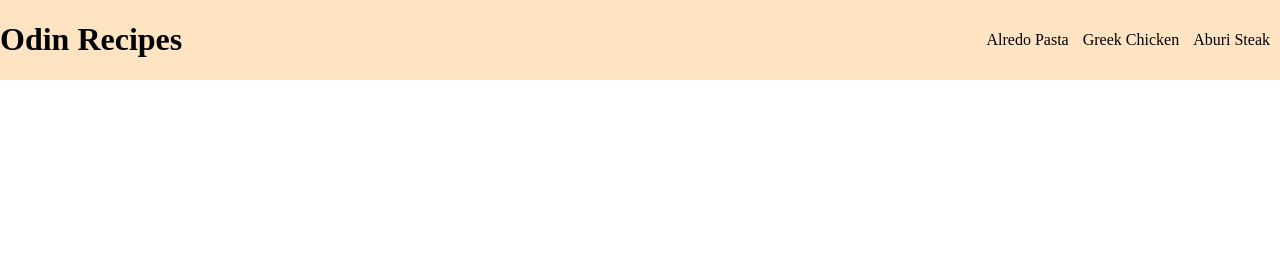
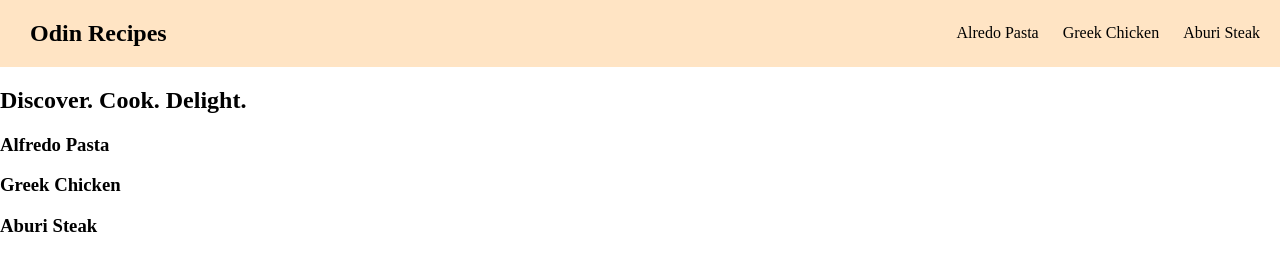
Before and after one commit to JustinL197/odin-recipes, a plain HTML site: page index.html in a window 1280 px wide. Drawn offline with Linux system fonts and the light colour scheme.

Commit message:
styling of index.html

```diff
--- a/css/global.css
+++ b/css/global.css
@@ -1,5 +1,9 @@
 body{
     margin:0;
+}
+
+.nav-bar__heading{
+    padding-left: 30px;
 }
 
 .nav-bar__heading-link{
@@ -11,12 +15,16 @@ body{
     justify-content: space-between;
     align-items: center;
     background-color: bisque;
-
 }
 
 .nav-bar__list-item{
     display:inline;
-    padding-right: 10px;
+
+    margin-right: 20px;
+}
+
+.nav-bar__list-item:hover{
+    text-shadow: 0 0 10px rgb(222, 56, 19);
 }
 
 .nav-bar__link{
--- a/index.html
+++ b/index.html
@@ -9,18 +9,31 @@
 </head>
 <body>
     <header>
-        <div class="nav-bar">
+        <nav class="nav-bar">
             <h1 class="nav-bar__heading"><a href=index.html class="nav-bar__heading-link">Odin Recipes</h1></a>
             <ul class="nav-bar__list">
                 <li class="nav-bar__list-item"><a href="./recipes/alfredo-pasta.html" class="nav-bar__link">Alredo Pasta</a></li>
                 <li class="nav-bar__list-item"><a href="./recipes/greek-chicken.html" class="nav-bar__link">Greek Chicken</a></li>
                 <li class="nav-bar__list-item"><a href="./recipes/aburi-steak.html" class="nav-bar__link">Aburi Steak</a></li>
             </ul>
-        </div>
+        </nav>
     </header>
 
     <main>
+        <div class="hero">
+            <h2>Discover. Cook. Delight.</h2>
+            <section>
+                <h3> Alfredo Pasta</h3>
+            </section>
 
+            <section>
+                <h3> Greek Chicken</h3>
+            </section>
+
+            <section>
+                <h3> Aburi Steak</h3>
+            </section>
+        </div>
     </main>
 </body>
 </html>
```
Also changed, not shown: recipes/aburi-steak.html (+2 -2 lines), recipes/alfredo-pasta.html (+2 -2 lines), recipes/greek-chicken.html (+2 -2 lines).
